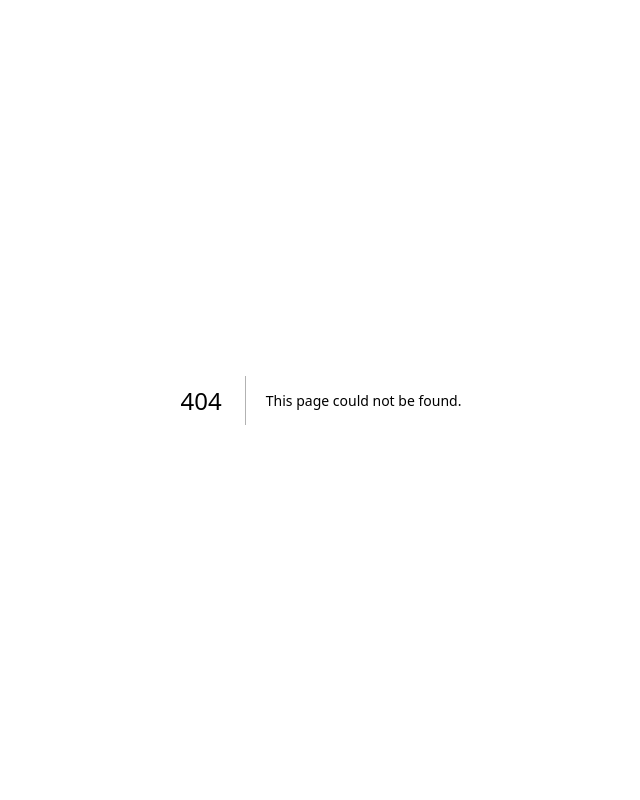
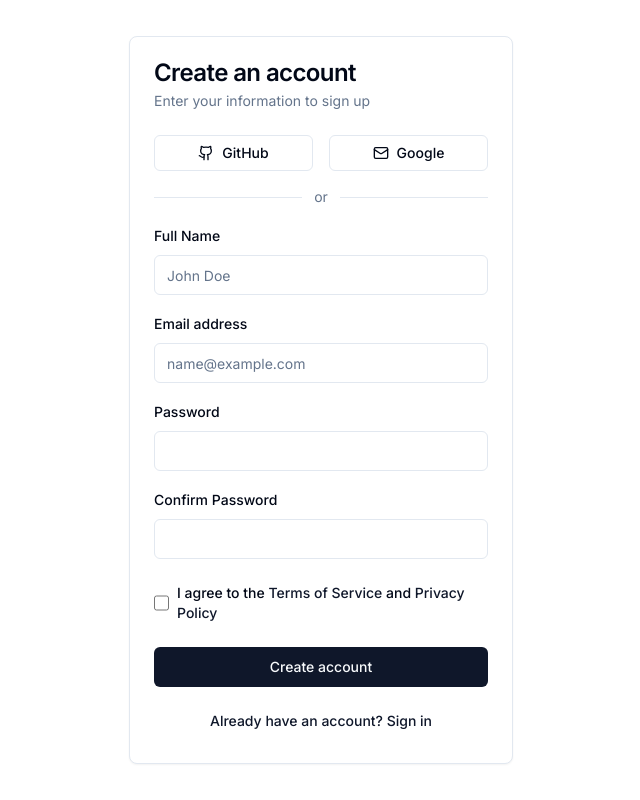
Before and after one commit to barisvelioglu/my-new-project, a Next.js app: page /signup in a window 1280 px wide. Before the commit this address had no page. Shown: the whole page, without its empty margins (319-959 px from the left). Built offline with nearby package versions, Linux system fonts and the light colour scheme.

Commit message:
Add signup page route

```diff
--- /dev/null
+++ b/app/signup/page.tsx
@@ -0,0 +1,5 @@
+import { SignupPage } from "@/components/ui/signup-page"
+
+export default function Page() {
+  return <SignupPage />
+}
```
